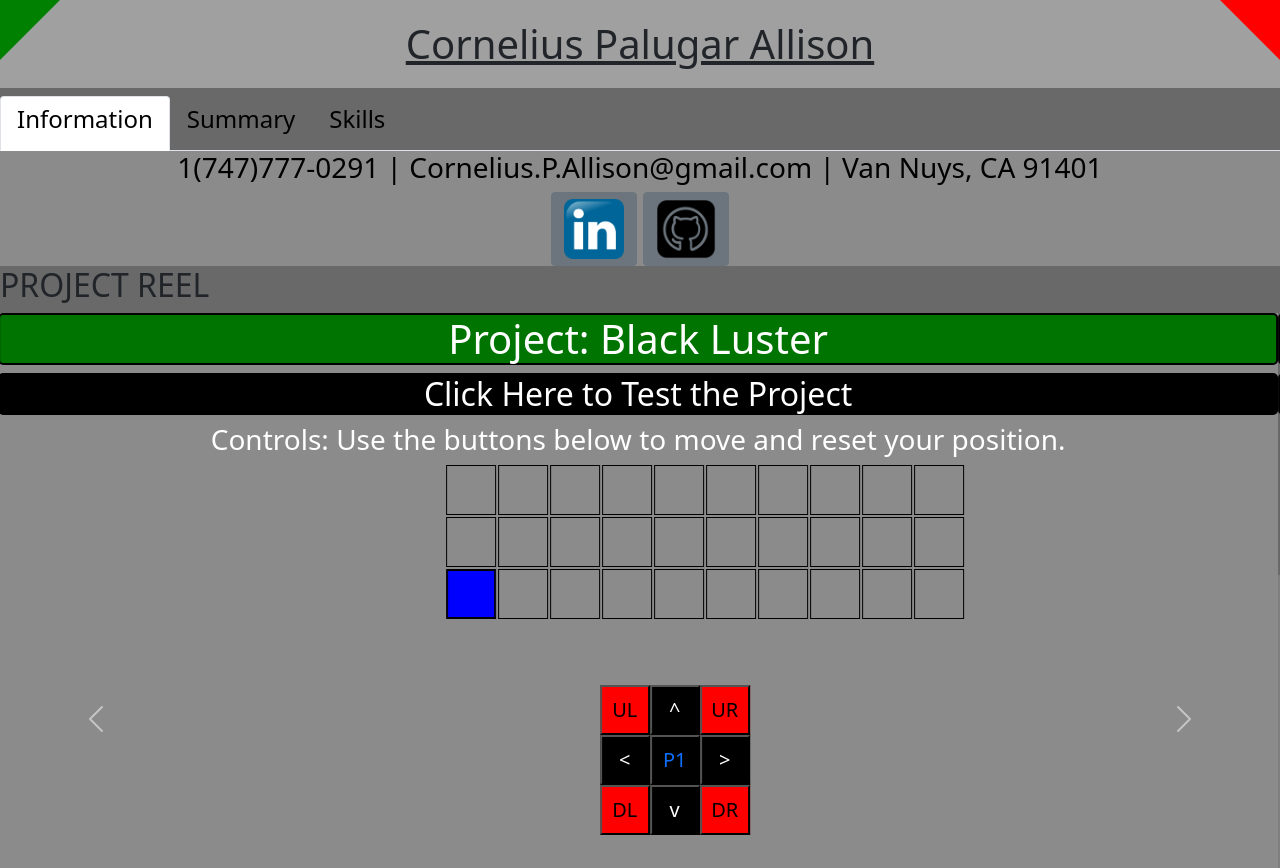
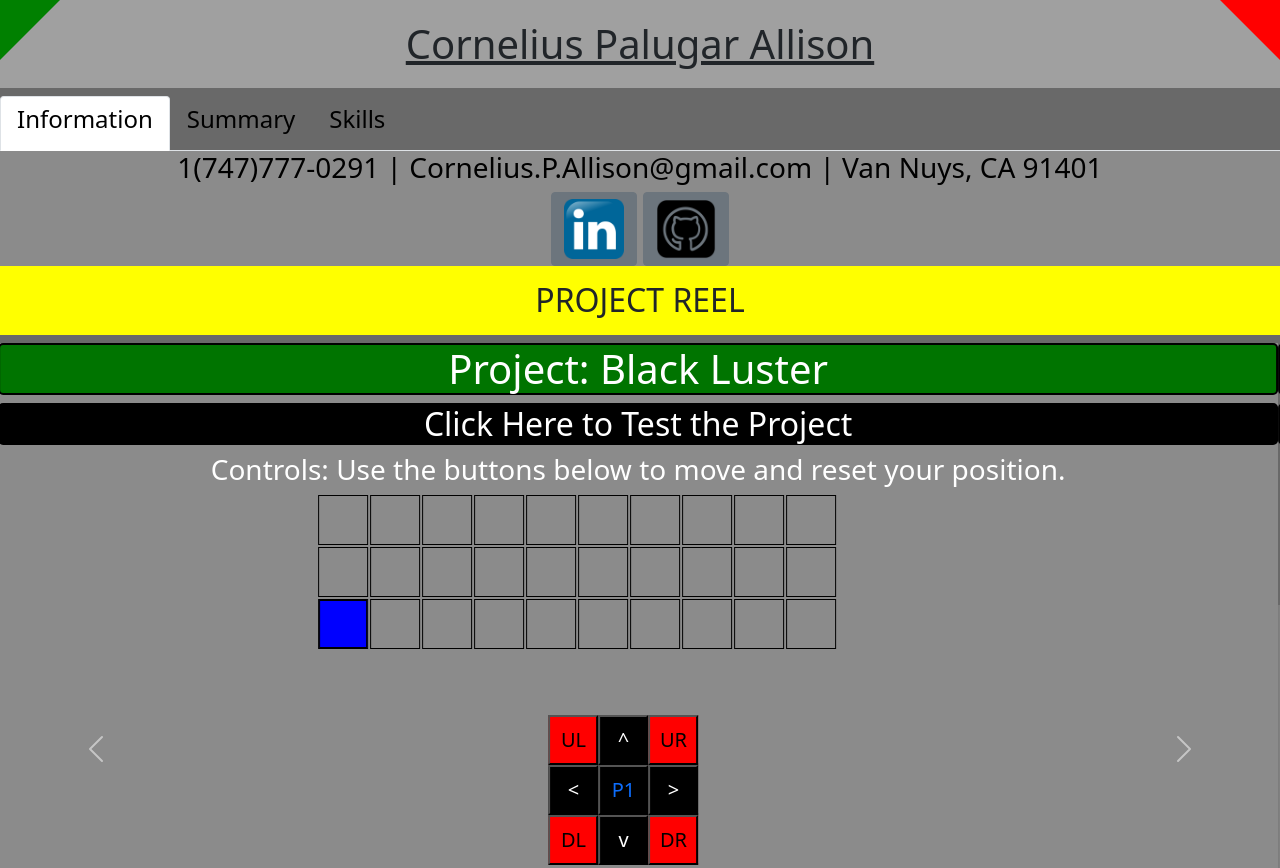
Before and after one commit to CorneliusPA/Web-Development-ePortfolio-V2, a plain HTML site: page index.html in a window 1280 px wide. Shown: the top 868 px of the page. Drawn offline with nearby package versions, Linux system fonts and the light colour scheme; files that its build step writes are made by us from their sources.

Commit message:
More Responsive
Next Task Add CSS Animations

```diff
--- a/index.html
+++ b/index.html
@@ -4,7 +4,6 @@
   <meta charset="UTF-8">
   <meta name="viewport" content="width=device-width, initial-scale=1.0">
     <link rel="icon" href="images/Logo.png" type="image/gif" sizes="16x16">
-    <link rel="stylesheet" href="style.css">
     <link rel="stylesheet" href="sass/main.css">
     <link rel="stylesheet" href="css/bootstrap.css">
     <script src="https://ajax.googleapis.com/ajax/libs/jquery/3.5.1/jquery.min.js"></script>
@@ -278,7 +277,7 @@
                                <div class="periodicTableDesc"><span id="Description">Element's Description</p></div>
 
                              </div>
-                             <a href="https://www.rsc.org/periodic-table/"><p style="text-align: center;">All images and text provided are from rsc.org</p></a>
+                             <a href="https://www.rsc.org/periodic-table/" class="hLinkD"><p style="text-align: center;">All images and text provided are from rsc.org</p></a>
                               <div style="width: 100%; height: 100px;"></div>
 
                            <div class="Catalog">
--- a/sass/main.scss
+++ b/sass/main.scss
@@ -4,12 +4,13 @@ $P2Bg: rgb(190, 4, 4);
 $P3Bg: rgb(0, 0, 172);
 .siteBackground{
     background-color: $siteBg;
+}
 .projectReel{
     text-align: center;
     background-color: yellow;
     padding: 15px;
 }
-}
+
 .hProject{
     text-align: center;
     border: 2px solid black;
@@ -414,13 +415,13 @@ background-color: $P3Bg;
     }
     .periodicTableTextBox{
     display: grid;
+    margin-left: 9.5%;
     grid-template-columns: auto;
     grid-template-rows: 50px 210px 30px 25px;
     width: 300px;
     height: 420px;
     background-color: grey;
     border: 2px solid black;
-    margin-left: 13%;
     border-radius: 5px;
     }
     .periodicTableTextBox2{
@@ -445,7 +446,7 @@ background-color: $P3Bg;
             grid-template-rows: 52px 52px 52px;
 
             margin-top: 0%;
-            margin-left: 15%;
+            margin-left: 20%;
             }
             .grid2{
                 display: grid;
@@ -458,6 +459,8 @@ background-color: $P3Bg;
             margin-left: 40%;
             margin-top: 5%;
             }
+
+
         .periodicTableTextBox{
             display: grid;
             grid-template-columns: auto;
@@ -471,6 +474,8 @@ background-color: $P3Bg;
             }
 
     }
+
+
 
     @media screen and (min-width: 1000px){
 
@@ -508,7 +513,9 @@ background-color: $P3Bg;
 
     }
 
-    @media screen and (max-width: 1400px){
+
+
+    @media screen and (min-width: 1366px){
 
         .grid{
 
@@ -517,7 +524,7 @@ background-color: $P3Bg;
             grid-template-rows: 52px 52px 52px;
 
             margin-top: 0%;
-            margin-left: 35%;
+            margin-left: 31.5%;
             }
         .grid2{
                 display: grid;
@@ -526,7 +533,7 @@ background-color: $P3Bg;
             width: 50px;
             height: 50px;
             text-align: center;
-            margin-left: 47%;
+            margin-left: 45%;
             margin-top: 5%;
             }
 
```
Also changed, not shown: project1.html (+0 -1 lines), project2.html (+0 -1 lines), project3.html (+2 -2 lines), sass/main.css, 2 other files.
